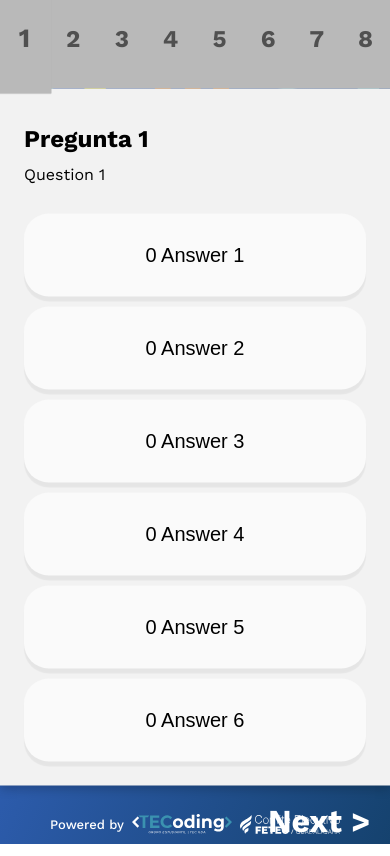
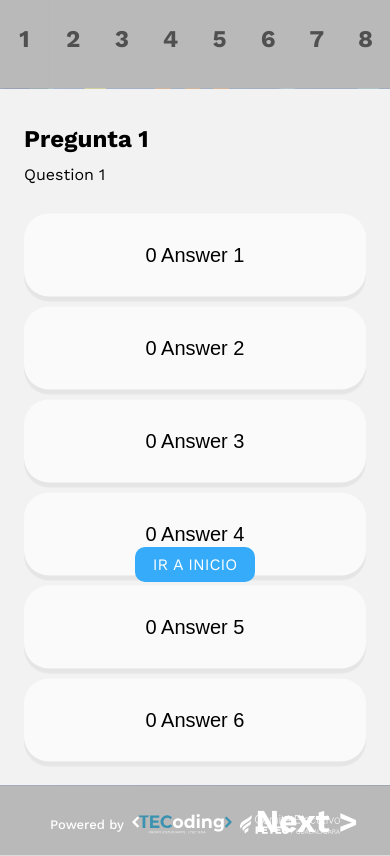
Before and after one commit to TECoding/hitec-2021, a React (Create React App) app in the folder frontend/: page /preguntas in a window 390 px wide. Built offline with nearby package versions, Linux system fonts and the light colour scheme.

Commit message:
QuestionCard Resposive Fix

```diff
--- a/frontend/src/App.css
+++ b/frontend/src/App.css
@@ -20,7 +20,7 @@
   margin: 0;
   background-image: url(./background.svg);
   background-position: center;
-  background-size: 200%;
+  background-size: cover;
   font-family: "Work Sans", sans-serif;
   color: #ffffff;
 }
--- a/frontend/src/App.js
+++ b/frontend/src/App.js
@@ -23,12 +23,12 @@ function App() {
           </Route>
           <Route path="/preguntas">
             <Preguntas/>
-            {/*<Link to="/" className="btn-back-to-home">Ir a Inicio</Link>*/}
+            <Link to="/" className="btn-back-to-home">Ir a Inicio</Link>
             <Link to="/resultado">Resultado</Link>
           </Route>
           <Route path="/resultado">
             <Resultado/>
-            {/*<Link to="/" className="btn-back-to-home btn-back-to-home--resultado">Ir a Inicio</Link>*/}
+            <Link to="/" className="btn-back-to-home btn-back-to-home--resultado">Ir a Inicio</Link>
           </Route>
         </Switch>
         <footer>
--- a/frontend/src/components/NavigationButtons/NavigationButtons.jsx
+++ b/frontend/src/components/NavigationButtons/NavigationButtons.jsx
@@ -1,6 +1,5 @@
 import React from 'react';
-import {Link
-} from "react-router-dom";
+import {Link} from "react-router-dom";
 function NavigationButtons({currentStep, handleSubmit,questions, handleNavigationButtonsClick}) {
     return (
         <div id={"nav-buttons"}>
--- a/frontend/src/components/QuestionCard/QuestionCard.scss
+++ b/frontend/src/components/QuestionCard/QuestionCard.scss
@@ -18,6 +18,7 @@ button {
     height: 100px;
     border-radius: 15px;
     border: none;
+    margin-top: 15px;
     padding: 1em 2.5%;
     background: white;
     resize: vertical;
@@ -114,10 +115,8 @@ button {
     }
 
     button:hover {
-      color: #3A62B1;
+      transform: scale(1.1);
     }
-
-
   }
 }
 
@@ -131,16 +130,25 @@ button {
 
     .navigation {
       flex-grow: 1;
+
       margin: 0;
 
       button {
+        flex: 1;
         box-shadow: none;
-        width: 12.5%;
         height: 100px;
         font-size: 1.5em;
         border-radius: 0;
       }
 
+      button:hover {
+        transform: scale(1);
+      }
+
+      button.active {
+        transform: scale(1);
+
+      }
     }
   }
 }
@@ -155,18 +163,18 @@ button {
         padding: 1.5em 1em;
         font-size: 1.25em;
         border-radius: 25px;
+        grid-gap: 20px;
       }
     }
 
     #nav-buttons {
-      width: 90%;
-      padding: 1em;
+      width: 100%;
       margin: auto;
-
+      background-color: #b9b9b9;
 
       button {
         font-size: 2em;
-
+        margin: 0 1em;
       }
 
     }
```
